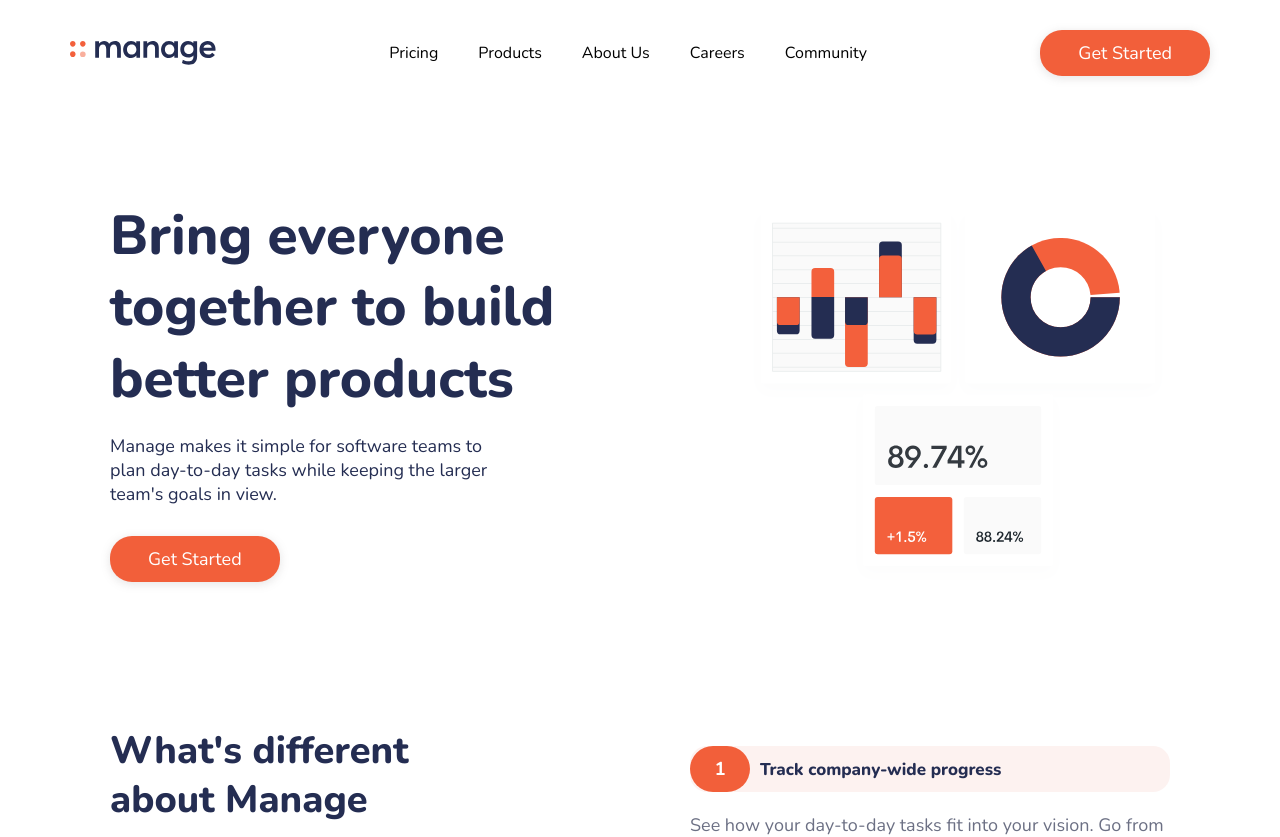
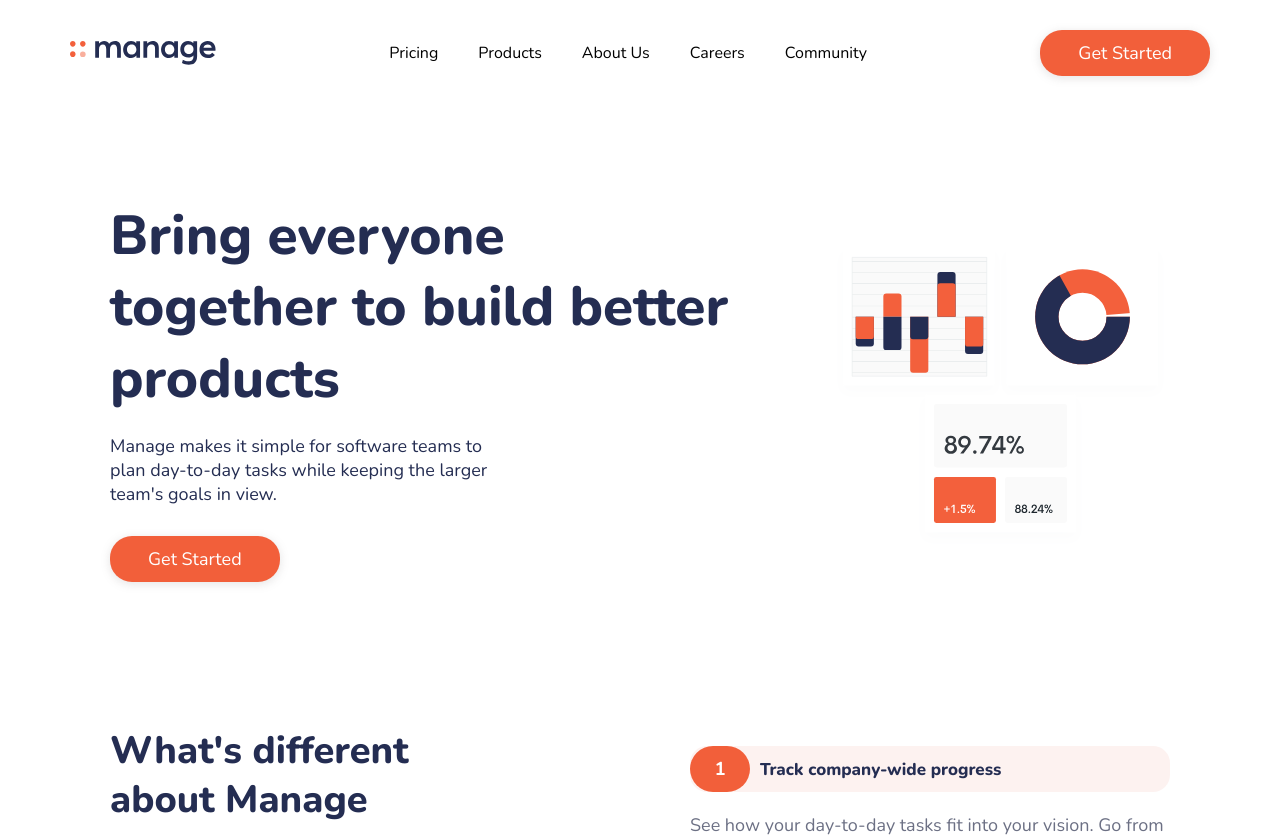
Before and after one commit to 0Kwanele0/manage-landing-page-master, a React (Create React App) app: page / in a window 1280 px wide. Shown: the top 837 px of the page. Built offline with nearby package versions, Linux system fonts and the light colour scheme.

Commit message:
made it more responsive

```diff
--- a/src/app.css
+++ b/src/app.css
@@ -1,4 +1,8 @@
-.para{
-    font-size: 18px;
-    font-weight: 300;
+body {
+  max-width: 1300px;
+  margin: auto;
 }
+.para {
+  font-size: 18px;
+  font-weight: 300;
+}
--- a/src/sections/showcase/styles/showcase.css
+++ b/src/sections/showcase/styles/showcase.css
@@ -75,7 +75,7 @@
     -webkit-box-ordinal-group: 2;
         -ms-flex-order: 1;
             order: 1;
-    width: 50%;
+    width: 60%;
     text-align: left;
   }
   .showcase__cta h1 {
@@ -97,7 +97,7 @@
     -webkit-box-ordinal-group: 3;
         -ms-flex-order: 2;
             order: 2;
-    width: 50%;
+    width: 40%;
     -webkit-box-pack: end;
         -ms-flex-pack: end;
             justify-content: flex-end;
--- a/src/sections/showcase/styles/showcase.scss
+++ b/src/sections/showcase/styles/showcase.scss
@@ -41,7 +41,7 @@
     }
     &__cta {
       order: 1;
-      width: 50%;
+      width: 60%;
       text-align: left;
       h1 {
         font-size: 45px;
@@ -55,7 +55,7 @@
     }
     &__vector {
       order: 2;
-      width: 50%;
+      width: 40%;
       justify-content: flex-end;
       img {
         min-width: 10px;
```
